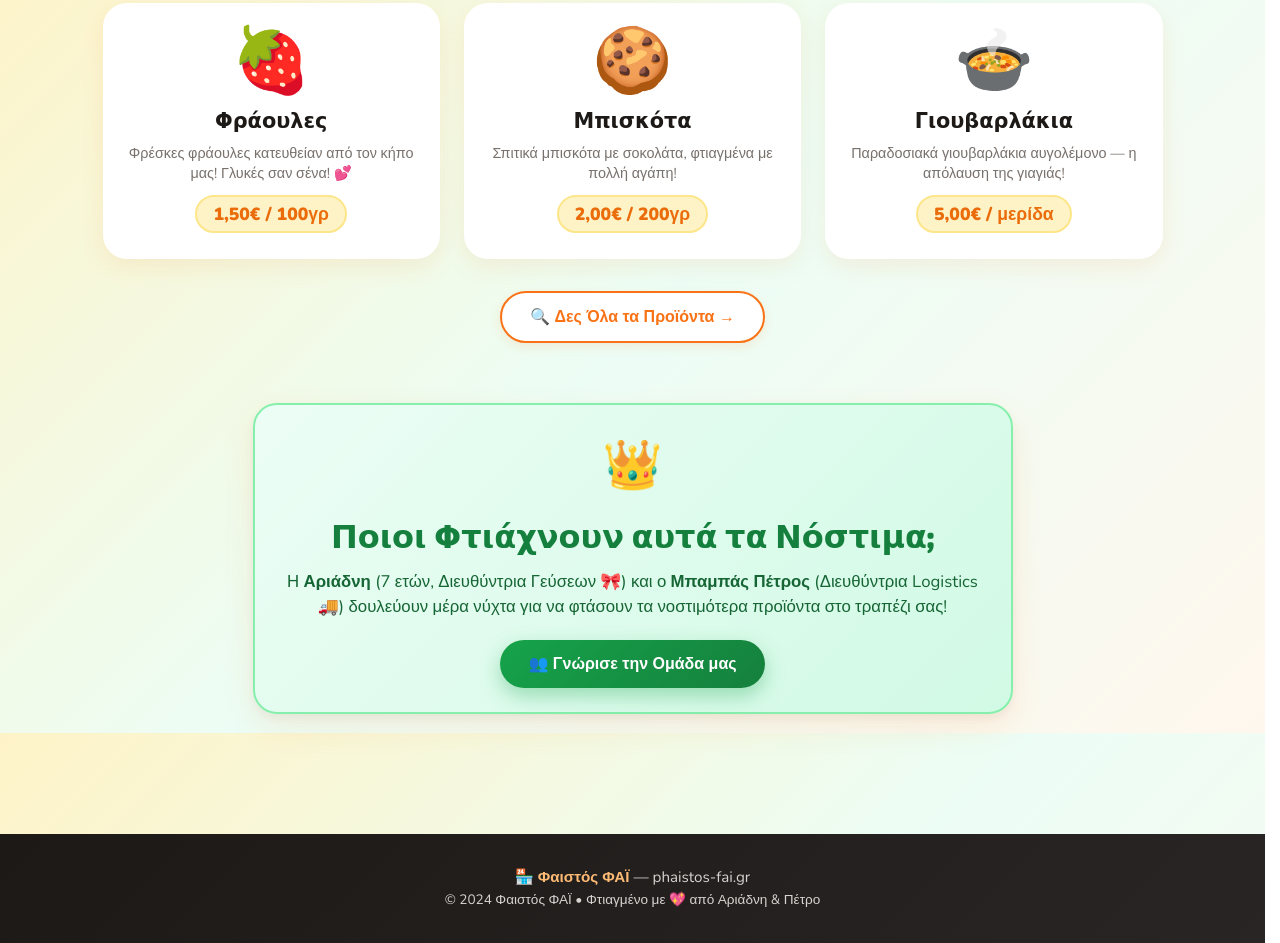
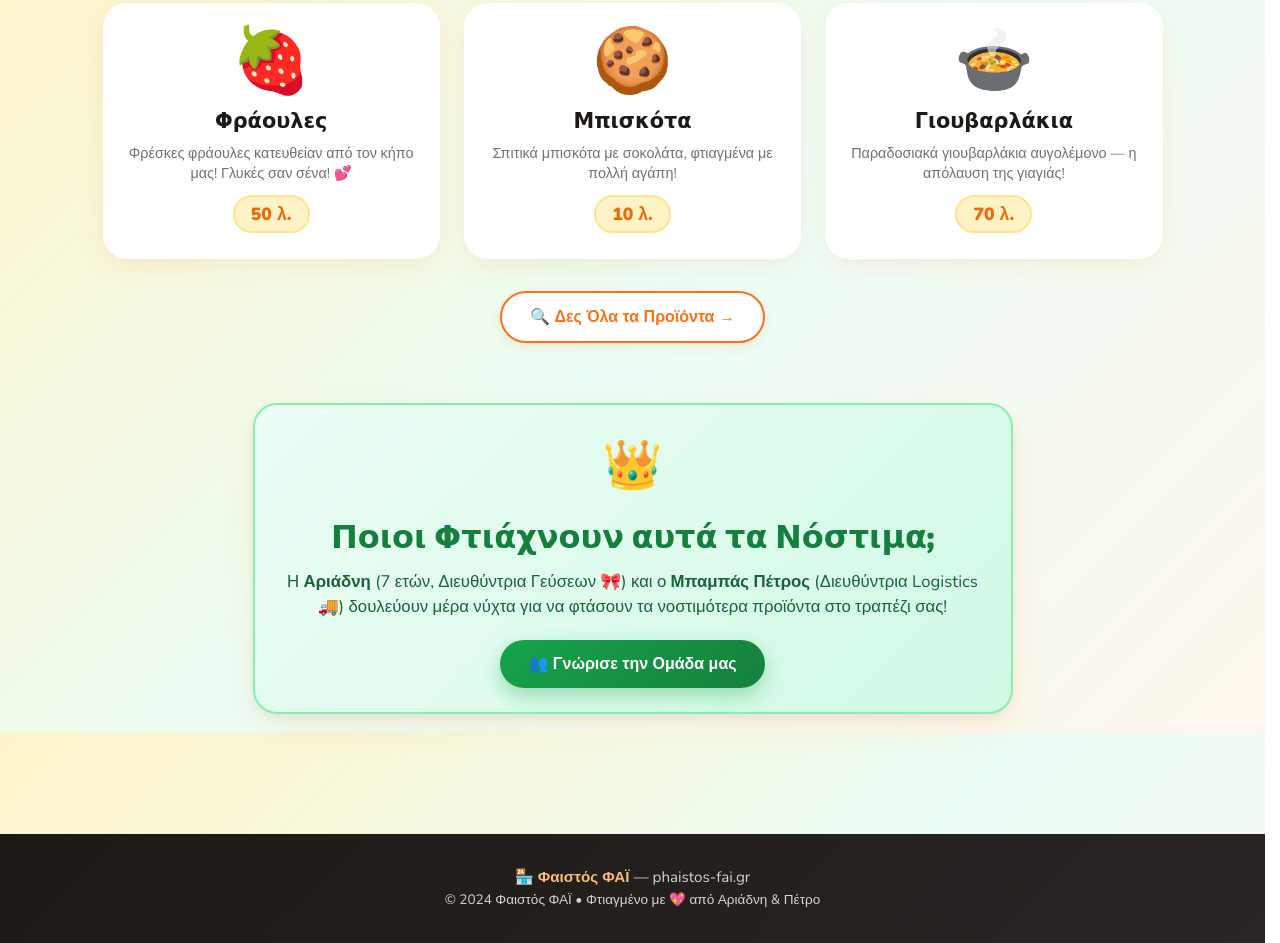
Before and after one commit to ppetrospapadakis/phaistos-fai-gr, a website: page index.html in a window 1280 px wide. Shown: the part 867-1810 px from the top of the page. Drawn offline with nearby package versions, Linux system fonts and the light colour scheme.

Commit message:
Fix homepage featured product prices

```diff
--- a/index.html
+++ b/index.html
@@ -94,7 +94,7 @@
                 <span class="product-emoji">🍓</span>
                 <div class="product-name">Φράουλες</div>
                 <p class="product-desc">Φρέσκες φράουλες κατευθείαν από τον κήπο μας! Γλυκές σαν σένα! 💕</p>
-                <span class="product-price">1,50€ / 100γρ</span>
+                <span class="product-price">50 λ.</span>
             </div>
 
             <!-- Product 2 -->
@@ -102,7 +102,7 @@
                 <span class="product-emoji">🍪</span>
                 <div class="product-name">Μπισκότα</div>
                 <p class="product-desc">Σπιτικά μπισκότα με σοκολάτα, φτιαγμένα με πολλή αγάπη!</p>
-                <span class="product-price">2,00€ / 200γρ</span>
+                <span class="product-price">10 λ.</span>
             </div>
 
             <!-- Product 3 -->
@@ -110,7 +110,7 @@
                 <span class="product-emoji">🍲</span>
                 <div class="product-name">Γιουβαρλάκια</div>
                 <p class="product-desc">Παραδοσιακά γιουβαρλάκια αυγολέμονο — η απόλαυση της γιαγιάς!</p>
-                <span class="product-price">5,00€ / μερίδα</span>
+                <span class="product-price">70 λ.</span>
             </div>
         </div>
 
```
